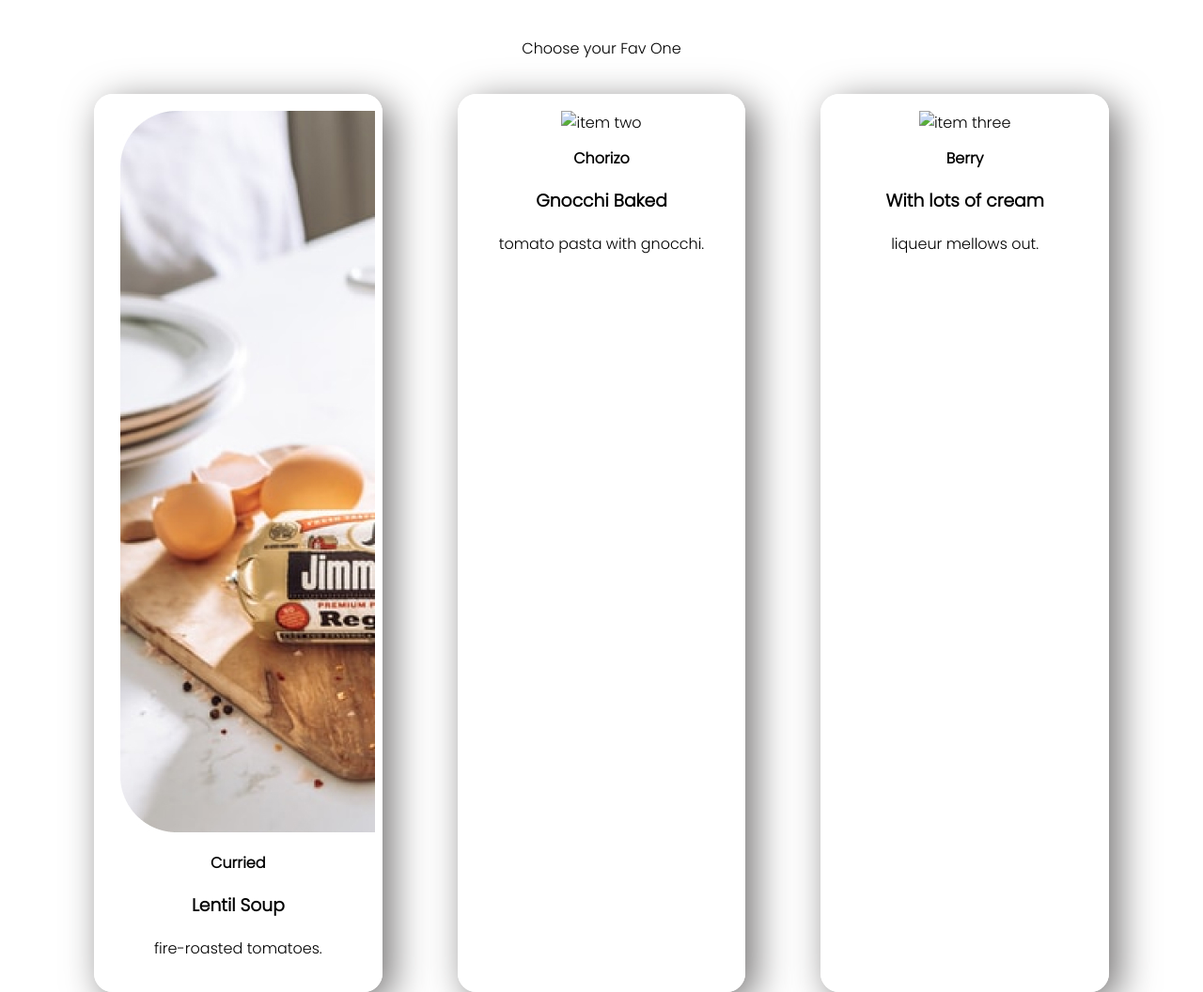
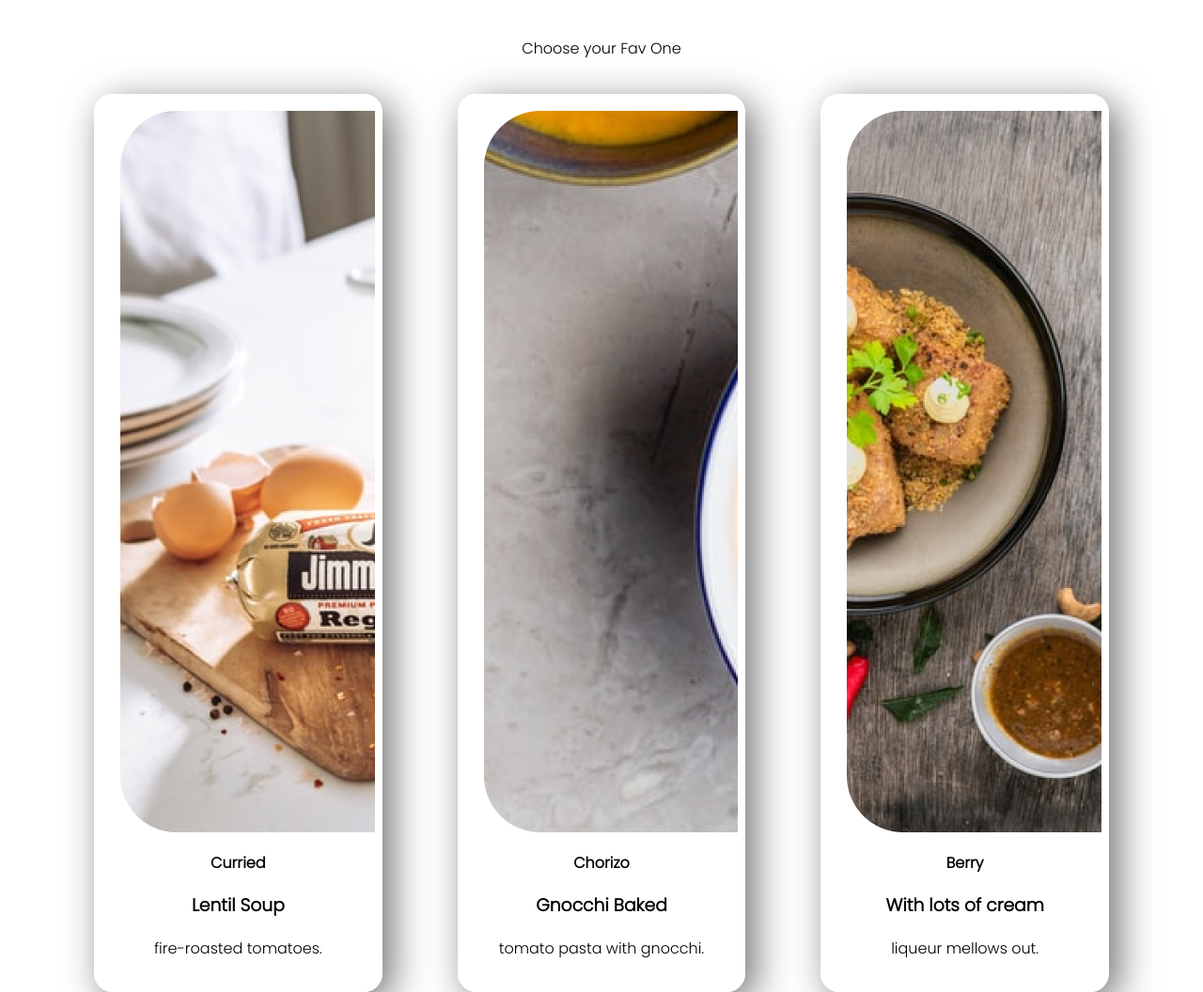
Before and after one commit to jannat56/food-hub-project, a plain HTML site: page index.html in a window 1280 px wide. Shown: the part 1519-2575 px from the top of the page at 94% size. Drawn offline with Linux system fonts and the light colour scheme; the site is published under a folder, as on GitHub Pages, so addresses that start at the root find nothing.

Commit message:
bug fixing push

```diff
--- a/index.html
+++ b/index.html
@@ -74,7 +74,7 @@
 
         <div class="cards">
           <div class="image">
-            <img src="/images/itemtwo.png" alt="item two">
+            <img src="images/itemtwo.png" alt="itemtwo">
           </div>
           <div class="title">
             <h1>Chorizo</h1>
@@ -85,7 +85,7 @@
 
         <div class="cards">
           <div class="image">
-            <img src="/images/itemthree.jpg" alt="item three">
+            <img src="images/itemthree.jpg" alt="itemthree">
           </div>
           <div class="title">
             <h1>Berry</h1>
```
